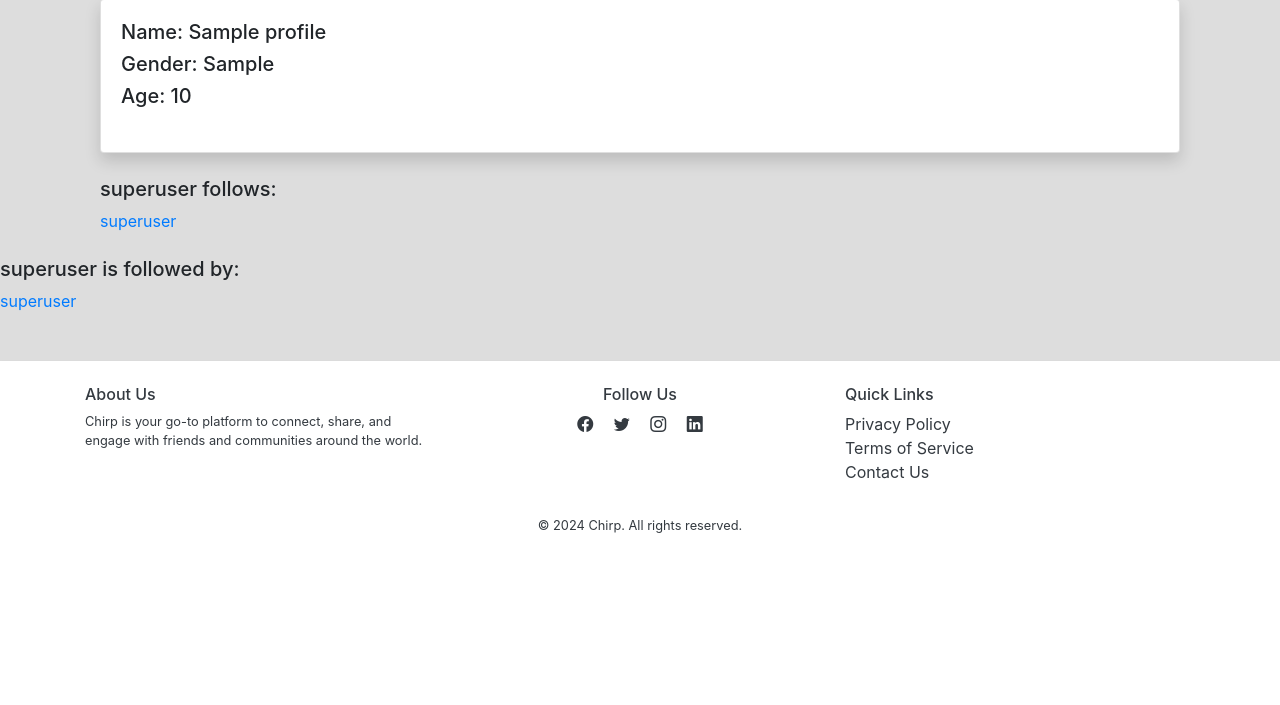
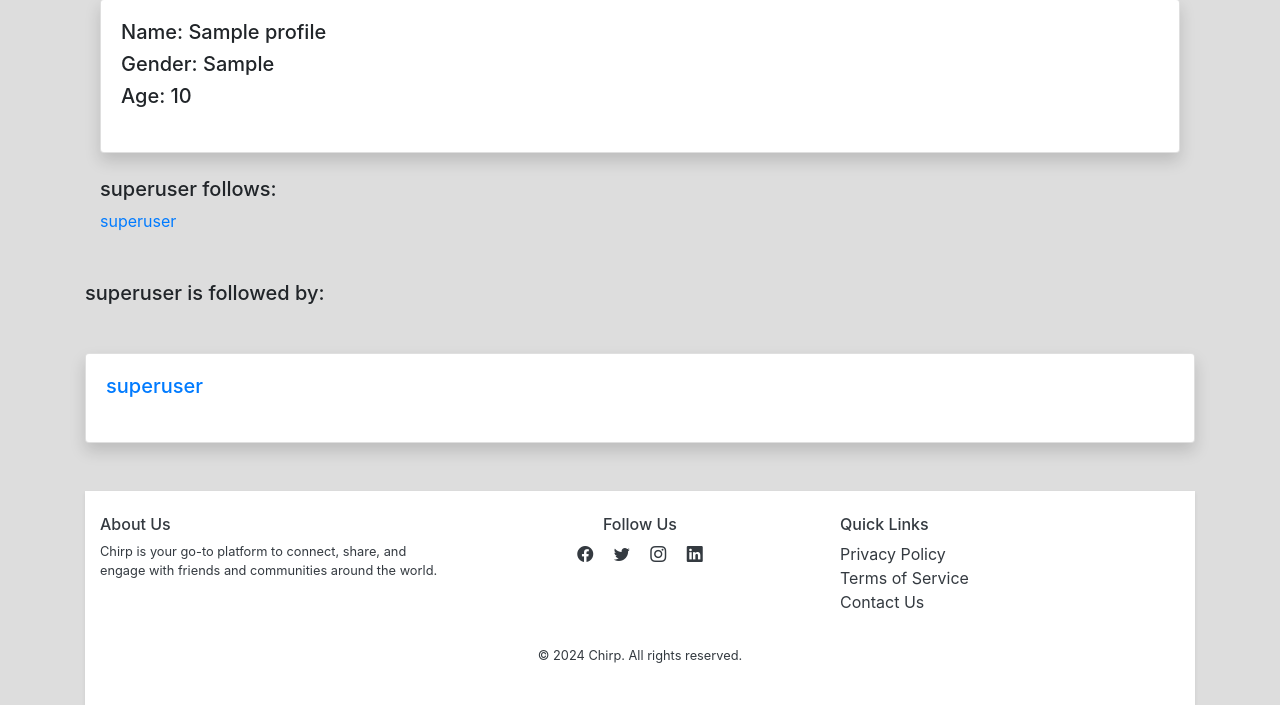
Before and after one commit to DennisCodeInstituteBC/Chirp, a Django app: page /profile/1 in a window 1280 px wide. Shown: the part 500-1205 px from the top of the page. Before the commit the page ends 1033 px from the top, so only its background shows below. Run offline with Django 4.2, Linux system fonts and the light colour scheme; a user stored in the database is signed in; data comes from the database, SQL or seed files in the repository; tables that the repository leaves empty hold one stand-in row (values such as "Sample post"); some libraries are stand-ins or nearby versions.

Commit message:
add bootstrap to profile page modification JRE 09-10-2024 1508

```diff
--- a/chirpsocial/templates/chirpsocial/profile.html
+++ b/chirpsocial/templates/chirpsocial/profile.html
@@ -49,9 +49,7 @@
                     </div>
                 </h5>
             </div>
-        </div
-
-        <!-- Adjusting to a Bootstrap column layout -->
+        </div <!-- Adjusting to a Bootstrap column layout -->
         <div class="mb-3">
             <a href="{% url 'chirp:profile_list' %}">
                 <button class="btn btn-outline-dark btn-block">
@@ -106,14 +104,26 @@
             </div>
     </div>
     <div>
+
+        <body class="bg-light"></body>
+        <div class="container mt-5">
             <h3 class="h5">
                 {{ profile.user.username }} is followed by:
             </h3>
+        </div>
+
+            <body class="bg-light">
+                <div class="container mt-5">
+                    <div class="card shadow mb-4">
+                        <div class="card-body">
+                            <h5 class="card-title">
+                                <div class="mb-4">
                                     <div class="content">
                                         <ul class="list-unstyled">
                                             {% for follower in profile.followed_by.all %}
                                             <li>
-                    <a href="{% url 'chirp:profile' follower.id %}" class="text-decoration-none">
+                                                <a href="{% url 'chirp:profile' follower.id %}"
+                                                    class="text-decoration-none">
                                                     {{ follower }}
                                                 </a>
                                             </li>
```
Lines whose indentation alone changed are shown as unchanged.
